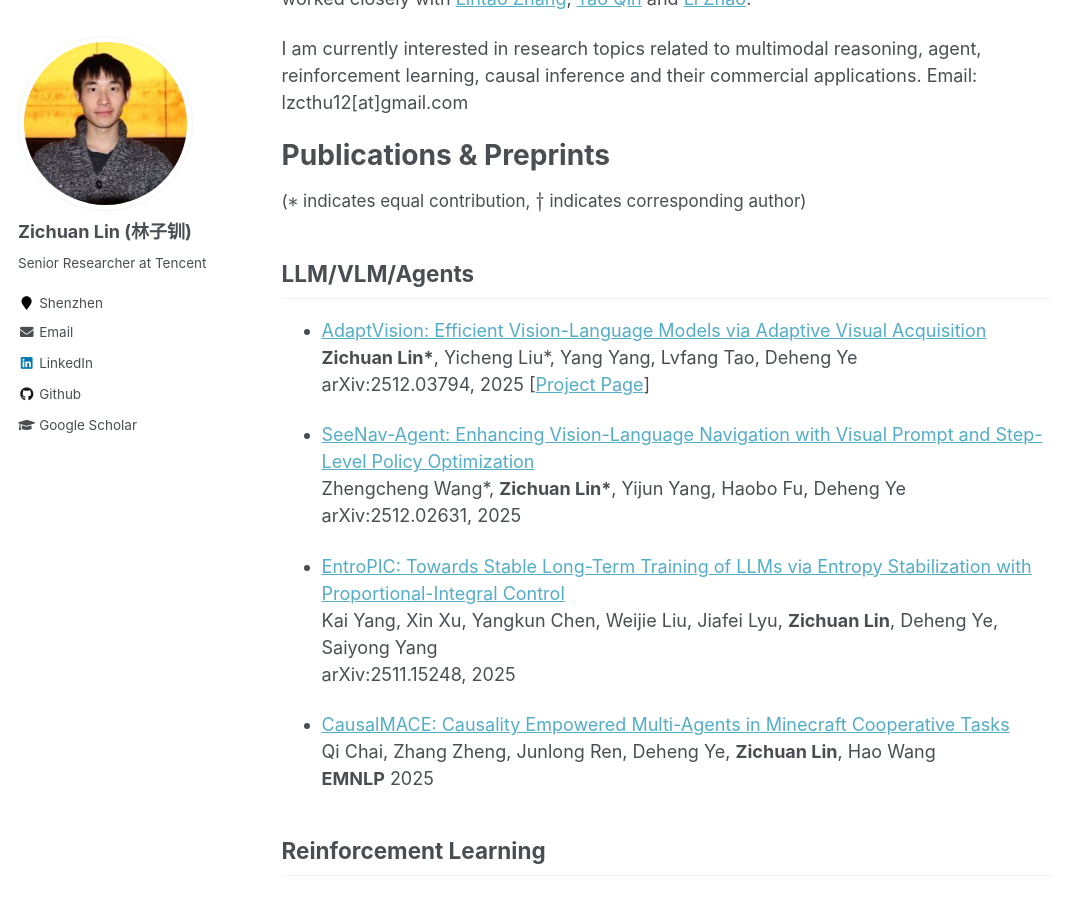
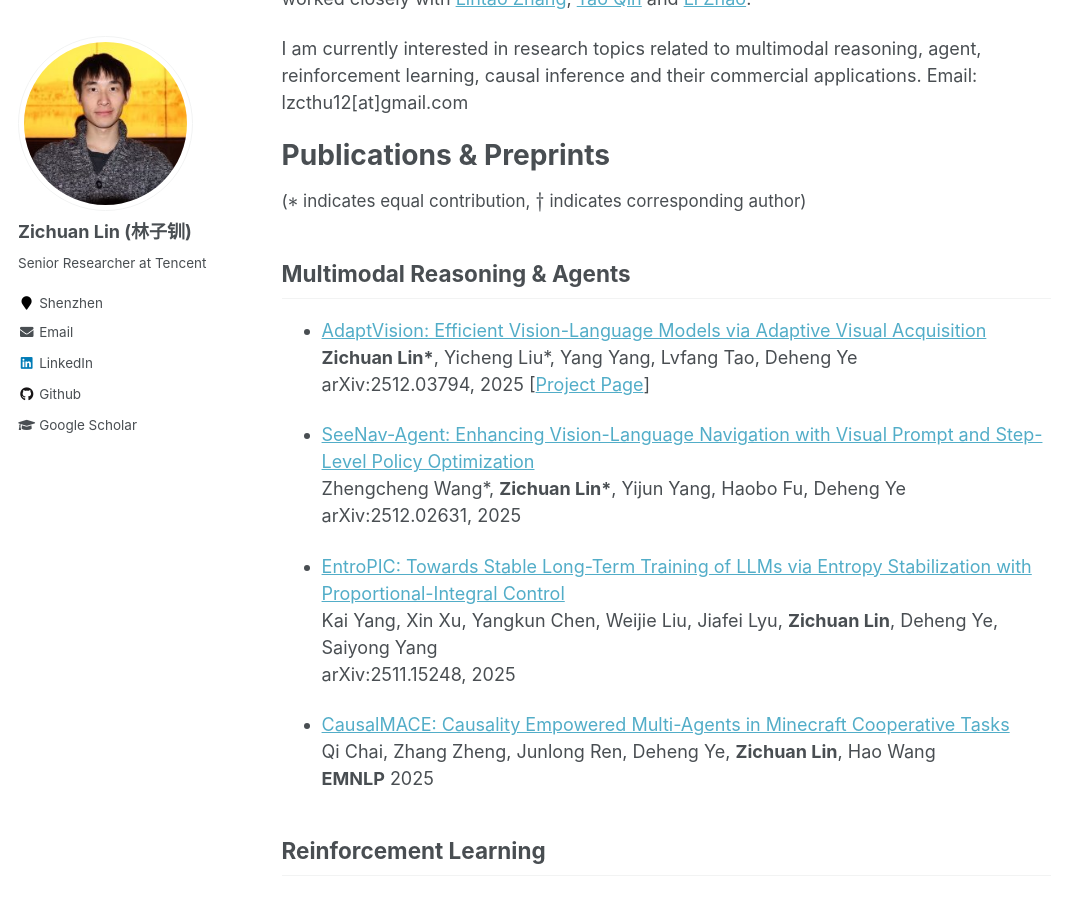
Before and after one commit to LinZichuan/linzichuan.github.io, a Jekyll site: the page built from _pages/about.md, in a window 1280 px wide and 900 px high, scrolled down 307 px. Shown: the whole window, without its empty margins (0-1087 px from the left). Built offline with Jekyll 4.4.1, drawn with Linux system fonts in a browser that asks for light colours; formulas are drawn with MathJax 3.

Commit message:
Update about.md

```diff
--- a/_pages/about.md
+++ b/_pages/about.md
@@ -24,7 +24,7 @@ Publications & Preprints
 ======
 <span style="font-weight: normal; font-size: 17px">($*$ indicates equal contribution, ${\dagger}$ indicates corresponding author)</span>
 
-## LLM/VLM/Agents
+## Multimodal Reasoning & Agents
 
 - [AdaptVision: Efficient Vision-Language Models via Adaptive Visual Acquisition](https://arxiv.org/abs/2512.03794) <br>
 **Zichuan Lin\***, Yicheng Liu\*, Yang Yang, Lvfang Tao, Deheng Ye <br>
```
